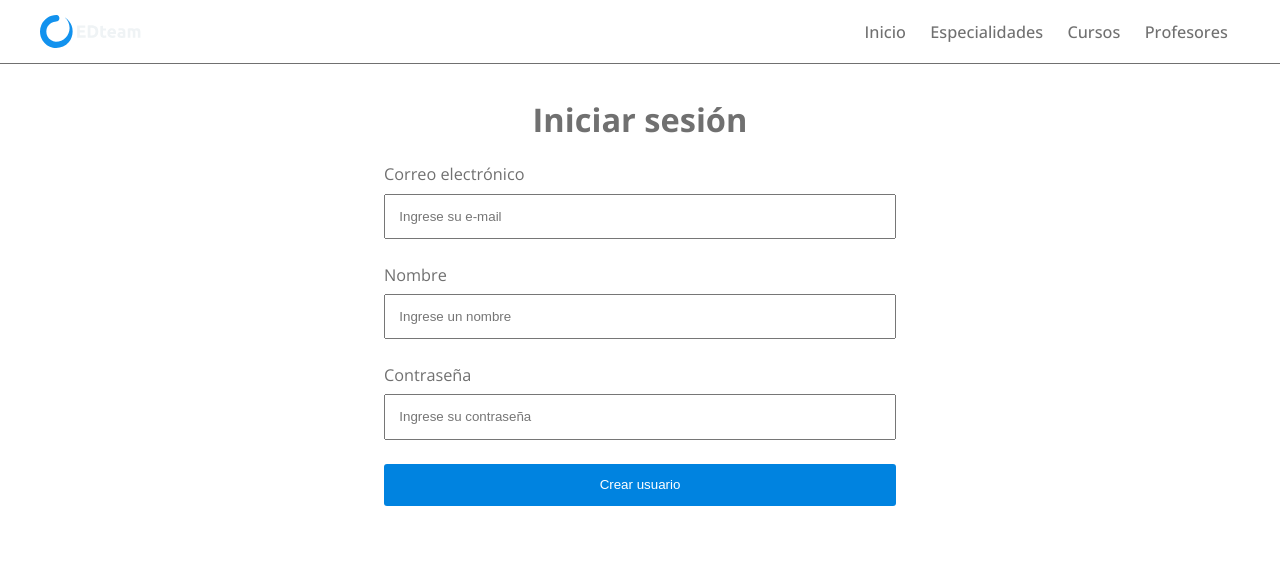
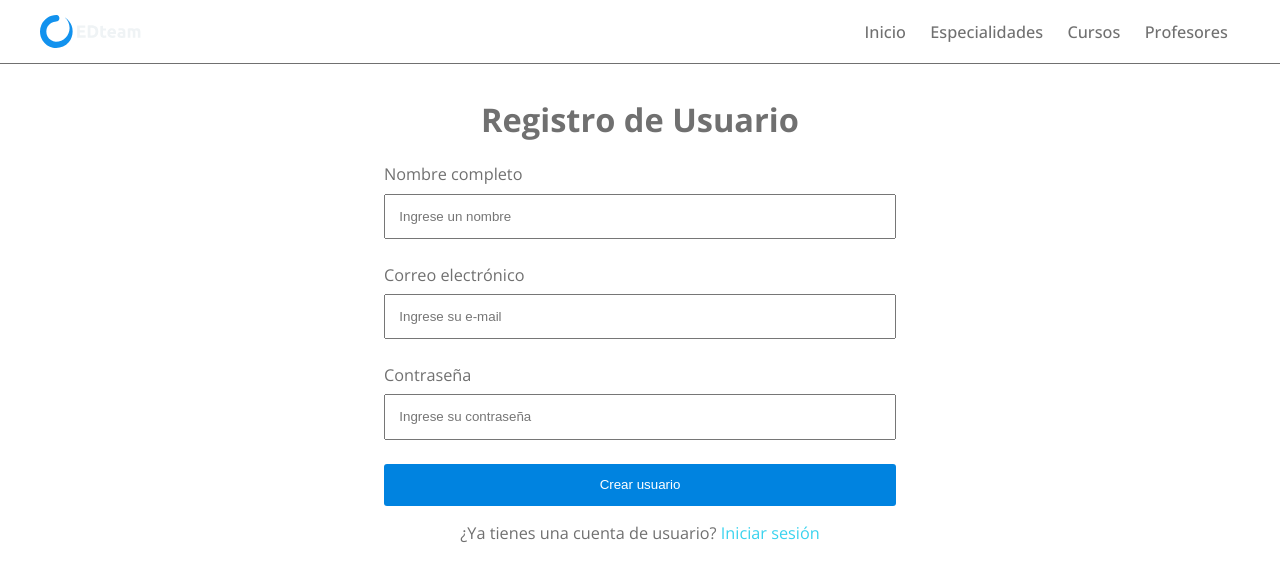
Before and after one commit to ariel96carp/PlatformEducation_React, a React (Create React App) app: page /registro in a window 1280 px wide. Shown: the top 580 px of the page. Built offline with nearby package versions, Linux system fonts and the light colour scheme; no server answers.

Commit message:
Styling user form components

```diff
--- a/src/Components/pages/Login.js
+++ b/src/Components/pages/Login.js
@@ -1,6 +1,6 @@
 import { Formik, Field, Form, ErrorMessage } from "formik"
 import { useState } from "react"
-import { useNavigate } from "react-router-dom"
+import { useNavigate, Link } from "react-router-dom"
 
 const Login = () => {
     const [ loginError, setLoginError ] = useState(false)
@@ -102,6 +102,9 @@ const Login = () => {
                                 El usuario ingresado no existe.
                             </p>
                         }
+                        <p className="center-content">
+                            ¿No tienes una cuenta de usuario? <Link to="/registro" className="form-link">Crear cuenta</Link>
+                        </p>
                     </div>
                 </div>
             )}
--- a/src/Components/pages/Register.js
+++ b/src/Components/pages/Register.js
@@ -1,6 +1,6 @@
 import { Formik, Field, Form, ErrorMessage } from "formik"
 import { useState } from "react"
-import { useNavigate } from "react-router-dom"
+import { useNavigate, Link } from "react-router-dom"
 
 const Register = () => {
     const [ userCreated, setUserCreated ] = useState(false)
@@ -78,8 +78,20 @@ const Register = () => {
             {({ errors }) => (
                 <div className="form-container l-40 m-60 s-100 center-block">
                     <div className="wrapper">
-                        <h1 className="title center-content">Iniciar sesión</h1>
+                        <h1 className="title center-content">Registro de Usuario</h1>
                         <Form className="login-form" action="#" method="POST">
+                            <div className="input-container">
+                                <label htmlFor="user-name">Nombre completo</label>
+                                <Field
+                                    type="text"
+                                    id="user-name"
+                                    name="name"
+                                    placeholder="Ingrese un nombre">
+                                </Field>
+                                <ErrorMessage name="name" component={() => (
+                                    <p className="input-message error">{errors.name}</p>
+                                )} />
+                            </div>
                             <div className="input-container">
                                 <label htmlFor="user-email">Correo electrónico</label>
                                 <Field
@@ -90,18 +102,6 @@ const Register = () => {
                                 </Field>
                                 <ErrorMessage name="email" component={() => (
                                     <p className="input-message error">{errors.email}</p>
-                                )} />
-                            </div>
-                            <div className="input-container">
-                                <label htmlFor="user-name">Nombre</label>
-                                <Field
-                                    type="text"
-                                    id="user-name"
-                                    name="name"
-                                    placeholder="Ingrese un nombre">
-                                </Field>
-                                <ErrorMessage name="name" component={() => (
-                                    <p className="input-message error">{errors.name}</p>
                                 )} />
                             </div>
                             <div className="input-container">
@@ -120,7 +120,7 @@ const Register = () => {
                         </Form>
                         {userCreated &&
                             <p className="form-message success center-content success">
-                                ¡El usuario se ha creado exitosamente!
+                                ¡El usuario ha sido creado exitosamente!
                             </p>
                         }
                         {userError &&
@@ -128,6 +128,9 @@ const Register = () => {
                                 El usuario no ha podido crearse. Por favor inténtelo de vuelta más tarde.
                             </p>
                         }
+                        <p className="center-content">
+                            ¿Ya tienes una cuenta de usuario? <Link to="/login" className="form-link">Iniciar sesión</Link>
+                        </p>
                     </div>
                 </div>
             )}
--- a/src/styles/css/styles.css
+++ b/src/styles/css/styles.css
@@ -524,6 +524,10 @@ input {
   color: #ef4539;
 }
 
+.form-container .form-link {
+  color: #3ad3ee;
+}
+
 .login-form .input-message {
   font-family: var(--medium-font);
   font-size: .9em;
--- a/src/styles/scss/components/_login.scss
+++ b/src/styles/scss/components/_forms.scss
@@ -23,6 +23,10 @@
         &.error{
             color: map-get($colors, error-color);
         }
+    }
+
+    .form-link{
+        color: map-get($colors, link-color)
     }
 }
 
--- a/src/styles/scss/config/_variables.scss
+++ b/src/styles/scss/config/_variables.scss
@@ -25,7 +25,8 @@ $colors:(
     secondary-color: hsl(232, 41, 37),
     button-color: hsl(205, 100, 44),
     error-color: hsl(4, 85, 58),
-    success-color: hsl(140, 100, 40)
+    success-color: hsl(140, 100, 40),
+    link-color: hsl(189, 84, 58)
 );
 
 // TAMAÑO DEL HEADER
--- a/src/styles/scss/styles.scss
+++ b/src/styles/scss/styles.scss
@@ -6,4 +6,4 @@
 @import "components/buttons";
 @import "components/inputs";
 @import "components/header";
-@import "components/login";
+@import "components/forms";
```
Also changed, not shown: 1 other file (tests, documents, lock files or other folders).
